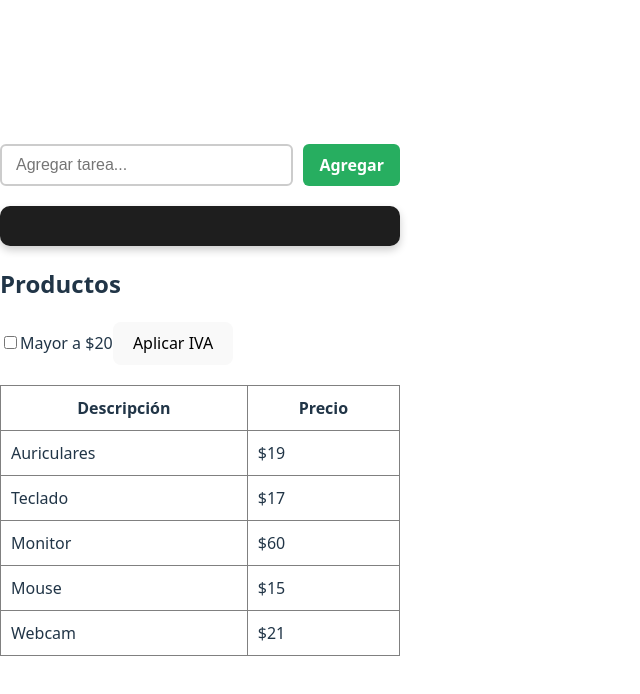
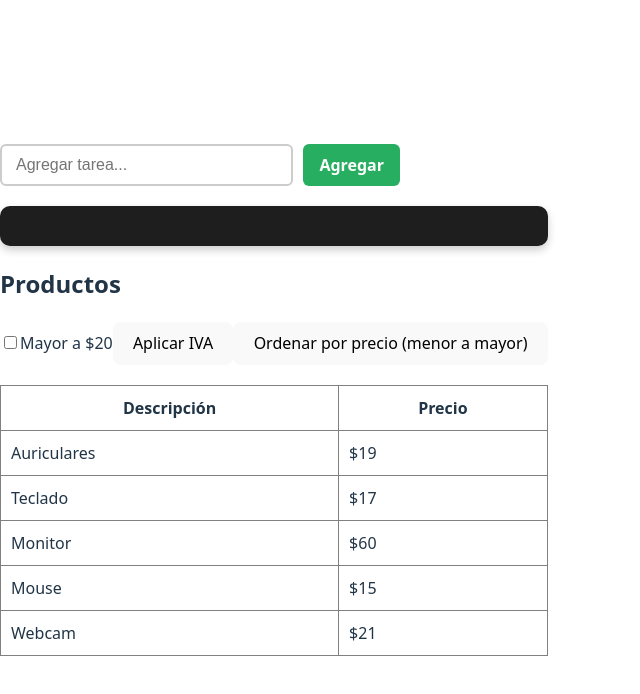
Before and after one commit to marcedavid/pv_tp3_grupo6, a React (Vite) app in the folder TP3-grupo6/: page / in a window 1280 px wide. Shown: the top 694 px of the page, without its empty margins (0-640 px from the left). Built offline with nearby package versions, Linux system fonts and the light colour scheme.

Commit message:
agregando ejercicio adicional punto 4

```diff
--- a/TP3-grupo6/src/components/Productos.jsx
+++ b/TP3-grupo6/src/components/Productos.jsx
@@ -39,6 +39,10 @@ const Productos = () => {
     console.log(productosConIVA);
   };
 
+  const ordenarPorPrecio = () => {
+    const productosOrdenados = [...productos].sort((a, b) => a.precio - b.precio);
+    setProductos(productosOrdenados);
+  };
 
   return (
     <div>
@@ -48,6 +52,7 @@ const Productos = () => {
         Mayor a $20
       </label>
        <button onClick={aplicarIVA}>Aplicar IVA</button>
+       <button onClick={ordenarPorPrecio}>Ordenar por precio (menor a mayor)</button>
       <table border="1" cellPadding="10" style={{ marginTop: "20px", width: "100%", borderCollapse: "collapse" }}>
         <thead>
           <tr>
```
